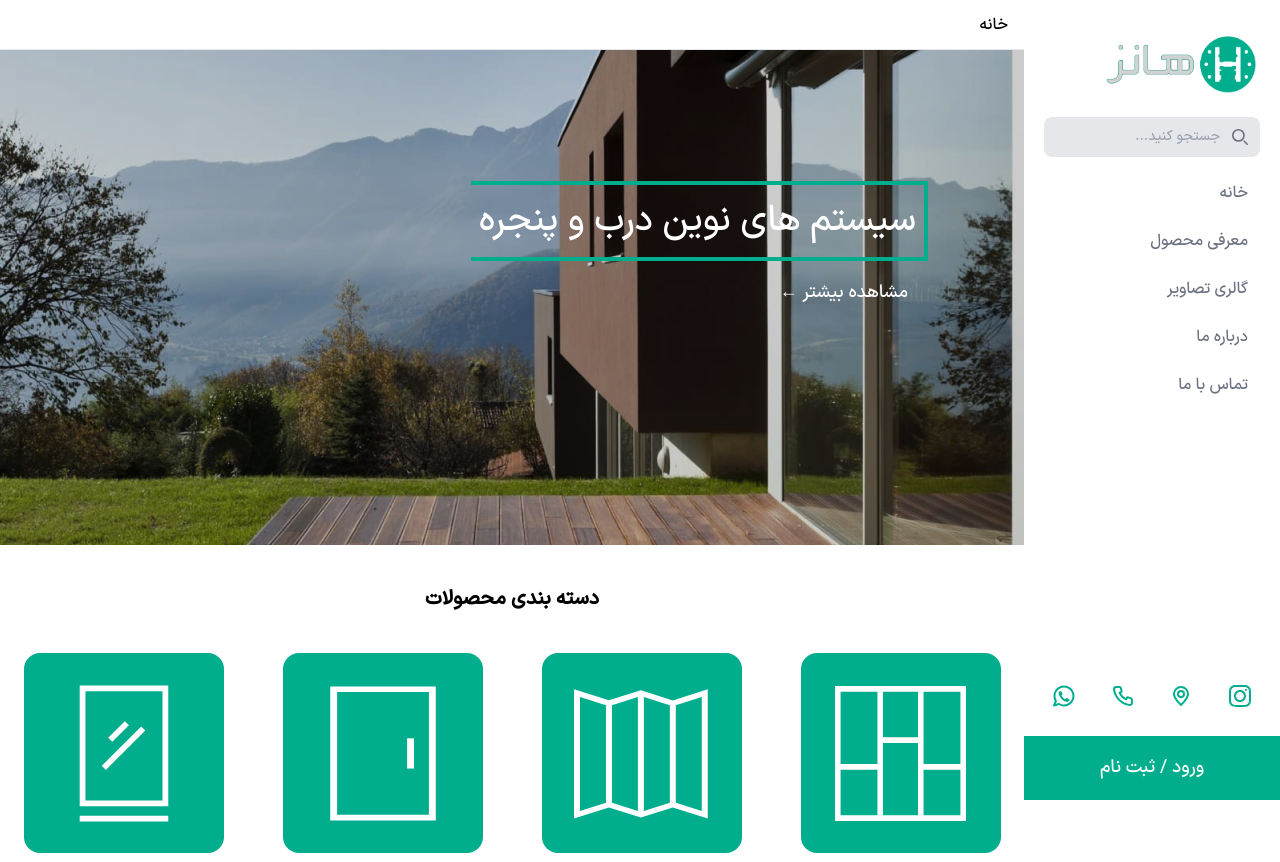
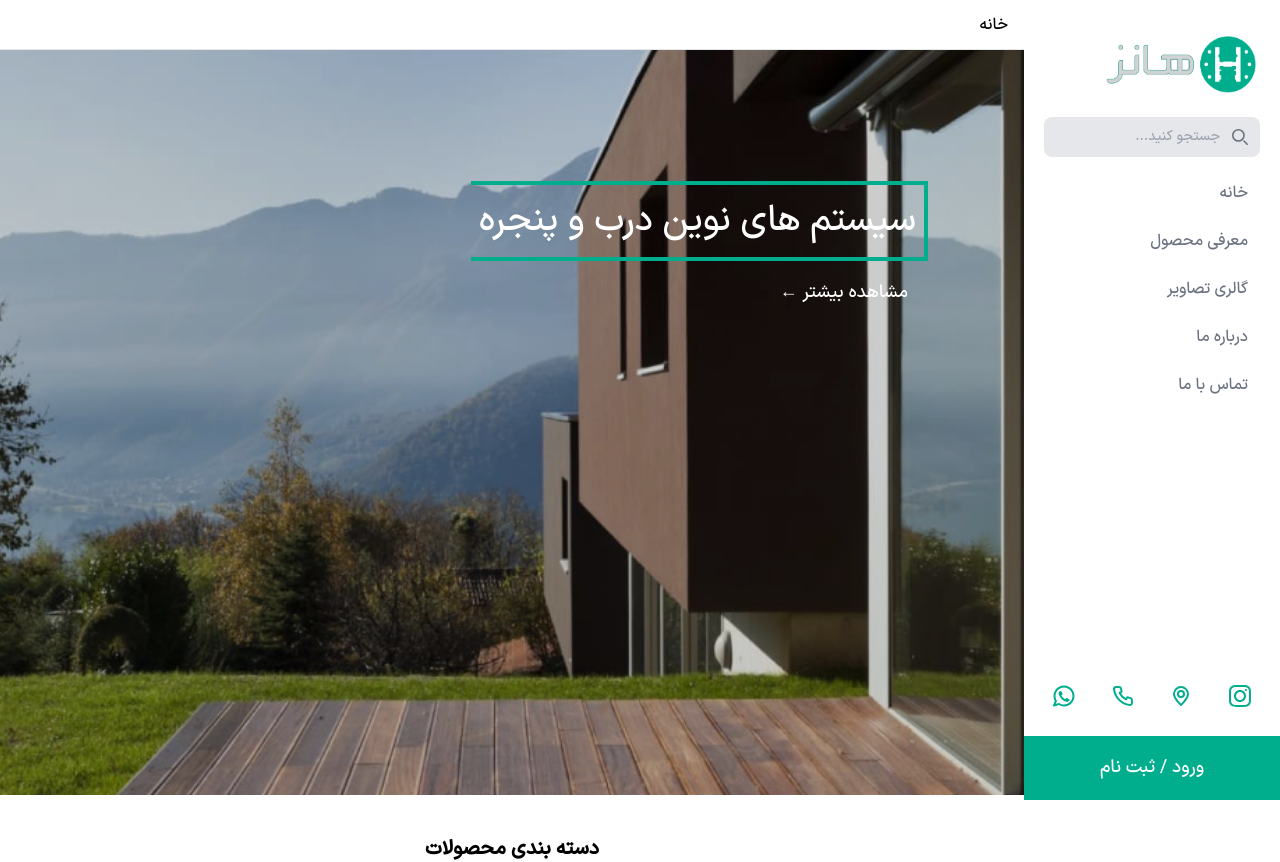
Before and after one commit to zahra-hsb/hanz-, a Next.js app: page / in a window 1280 px wide. Shown: the top 862 px of the page. Built offline with nearby package versions, Linux system fonts and the light colour scheme.

Commit message:
edit size home banner

```diff
--- a/src/components/layout/Main/index.js
+++ b/src/components/layout/Main/index.js
@@ -2,7 +2,7 @@ import Button from './button'
 const Main = () => {
     return (
         <>
-            <main className="w-full h-[500px] relative sm:p-20 px-[5%] pt-[100px] mt-[45px] lg:pr-20 bg-mainSection bg-center text-white">
+            <main className="w-full h-[750px] relative sm:p-20 px-[5%] pt-[100px] mt-[45px] lg:pr-20 bg-mainSection bg-center bg-cover text-white">
                 <div className="flex flex-col">
                     <div className="lg:p-4 p-2 mt-5">
                         <h3 className="absolute z-10 lg:text-4xl sm:text-2xl text-xl py-4 px-2 ml-4 mt-5 border-y-4 border-r-4 border-green">
```
